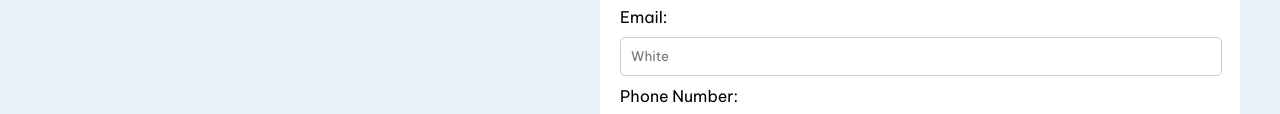
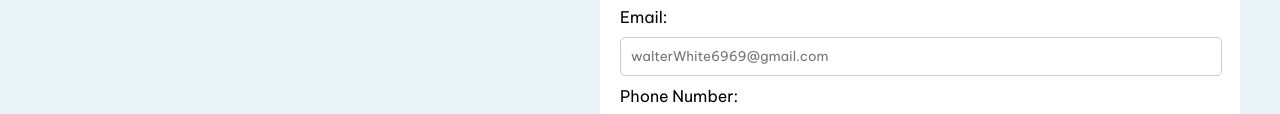
Before and after one commit to eli-watchorn/sturdy-parakeet, a plain HTML site: page Final Project/sell.html in a window 1280 px wide. Shown: the part 1414-1528 px from the top of the page. Drawn offline with Linux system fonts and the light colour scheme.

Commit message:
11/21 minor placeholder change

```diff
--- a/Final Project/sell.html
+++ b/Final Project/sell.html
@@ -88,7 +88,7 @@
 						<input type="text" name="lastname" placeholder="White"/><br>
 
 						<label class="sellerInfo" for="email">Email: </label>
-						<input type="text" name="email" placeholder="White"/><br>
+						<input type="text" name="email" placeholder="walterWhite6969@gmail.com"/><br>
 
 						<label class="sellerInfo" for="phone">Phone Number: </label>
 						<input type="text" name="phone" placeholder="(000)-000-0000"/><br>
```
